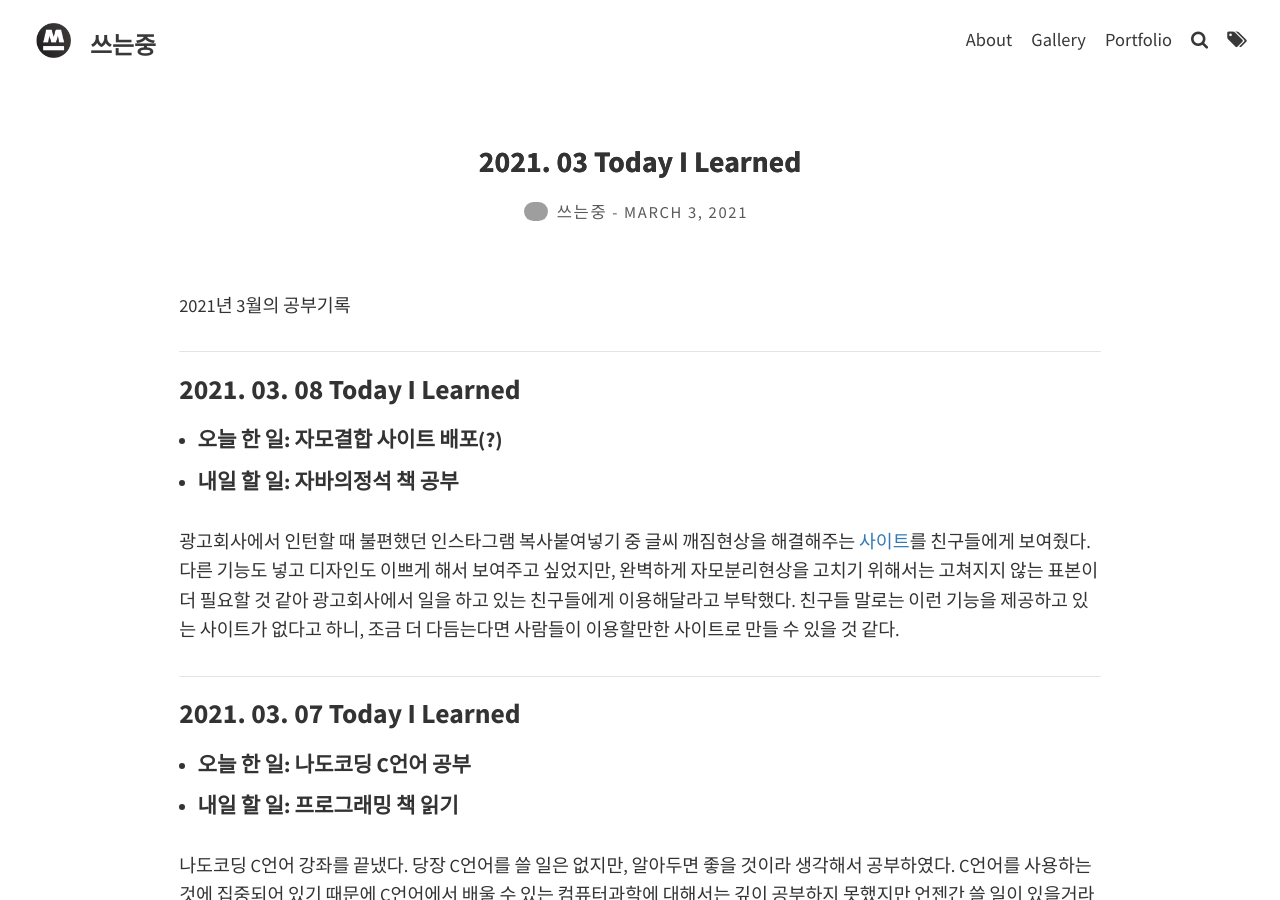
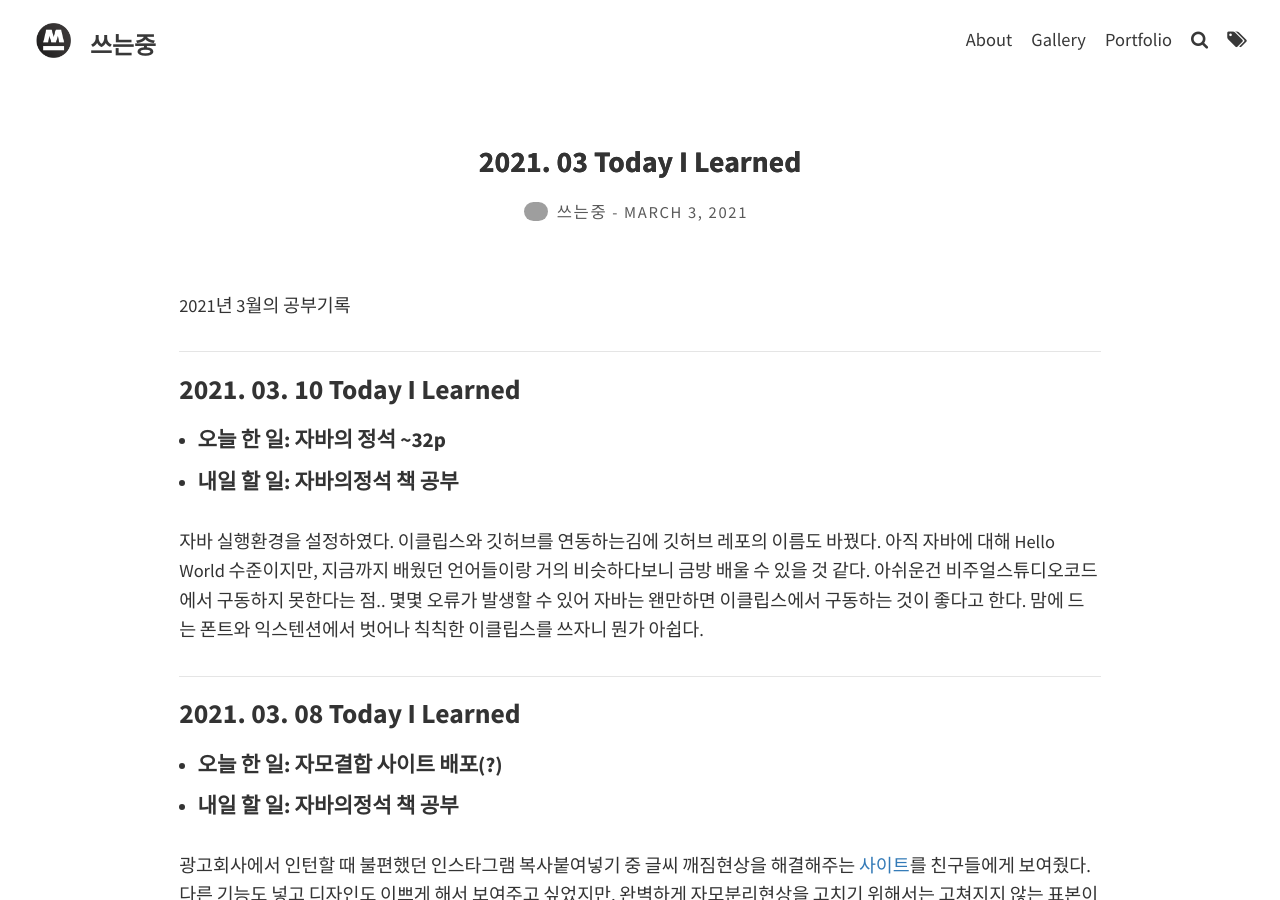
Before and after one commit to TaeIng/taeing.github.io, a Jekyll site: the page built from _posts/TIL/2021-03-03-TIL.md, in a window 1280 px wide and 900 px high. Built offline with Jekyll 4.4.1, drawn with Linux system fonts in a browser that asks for light colours; comment, search, counter and statistics services are not loaded; grey boxes are pictures that could not be loaded.

Commit message:
ADD: 210310 TIL 작성

```diff
--- a/_posts/TIL/2021-03-03-TIL.md
+++ b/_posts/TIL/2021-03-03-TIL.md
@@ -8,7 +8,13 @@ excerpt_separator: <!--more-->
 
 2021년 3월의 공부기록
  <!--more-->
+- - -
 
+<h3>2021. 03. 10 Today I Learned</h3>
+- <h4>오늘 한 일: 자바의 정석 ~32p
+- <h4>내일 할 일: 자바의정석 책 공부</h4>
+
+자바 실행환경을 설정하였다. 이클립스와 깃허브를 연동하는김에 깃허브 레포의 이름도 바꿨다. 아직 자바에 대해 Hello World 수준이지만, 지금까지 배웠던 언어들이랑 거의 비슷하다보니 금방 배울 수 있을 것 같다. 아쉬운건 비주얼스튜디오코드에서 구동하지 못한다는 점.. 몇몇 오류가 발생할 수 있어 자바는 왠만하면 이클립스에서 구동하는 것이 좋다고 한다. 맘에 드는 폰트와 익스텐션에서 벗어나 칙칙한 이클립스를 쓰자니 뭔가 아쉽다.
 - - -
 
 <h3>2021. 03. 08 Today I Learned</h3>
```
